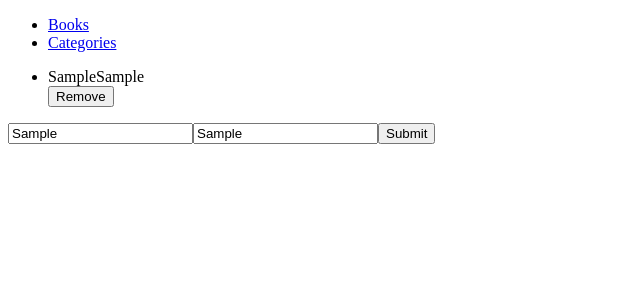
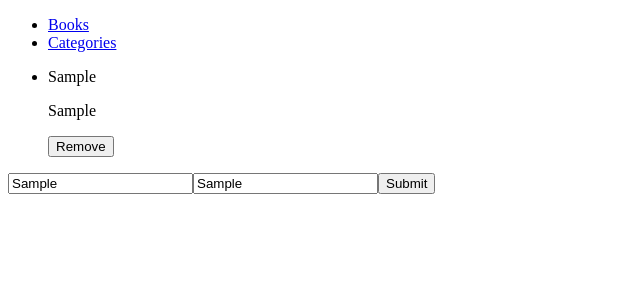
Before and after one commit to zainsadaqat/redux-bookstore, a React (Create React App) app: page / in a window 1280 px wide. Both pictures are taken after typing "Sample", "Sample" into the empty fields and a click on the input "Submit". Shown: the top 300 px of the page, without its empty margins (0-640 px from the left). Built offline with nearby package versions, Linux system fonts and the light colour scheme.

Commit message:
Update Book Component

```diff
--- a/src/components/books/Book.js
+++ b/src/components/books/Book.js
@@ -12,8 +12,8 @@ const Book = (props) => {
   return (
     <>
       <li key={id}>
-        {title}
-        {author}
+        <p>{title}</p>
+        <p>{author}</p>
       </li>
       <button type="button" onClick={removeBookFromStore}>
         Remove
```
